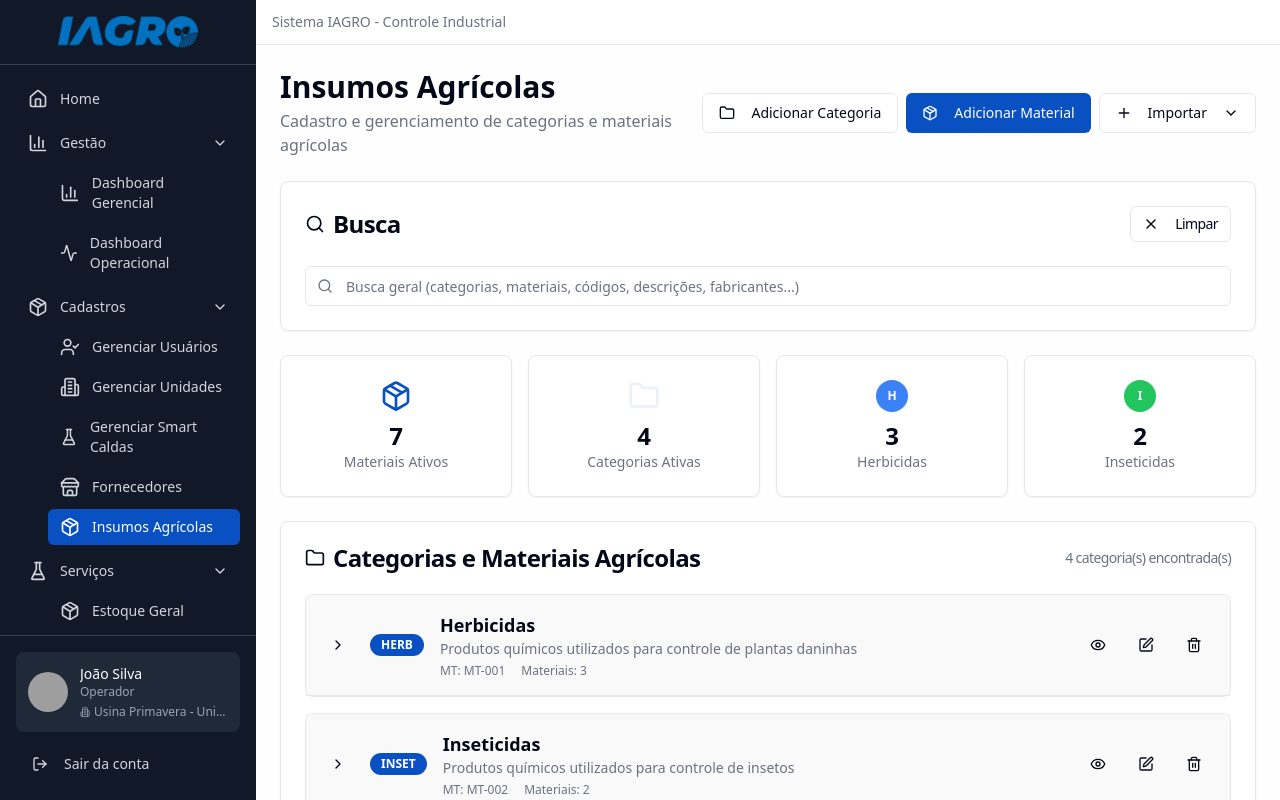
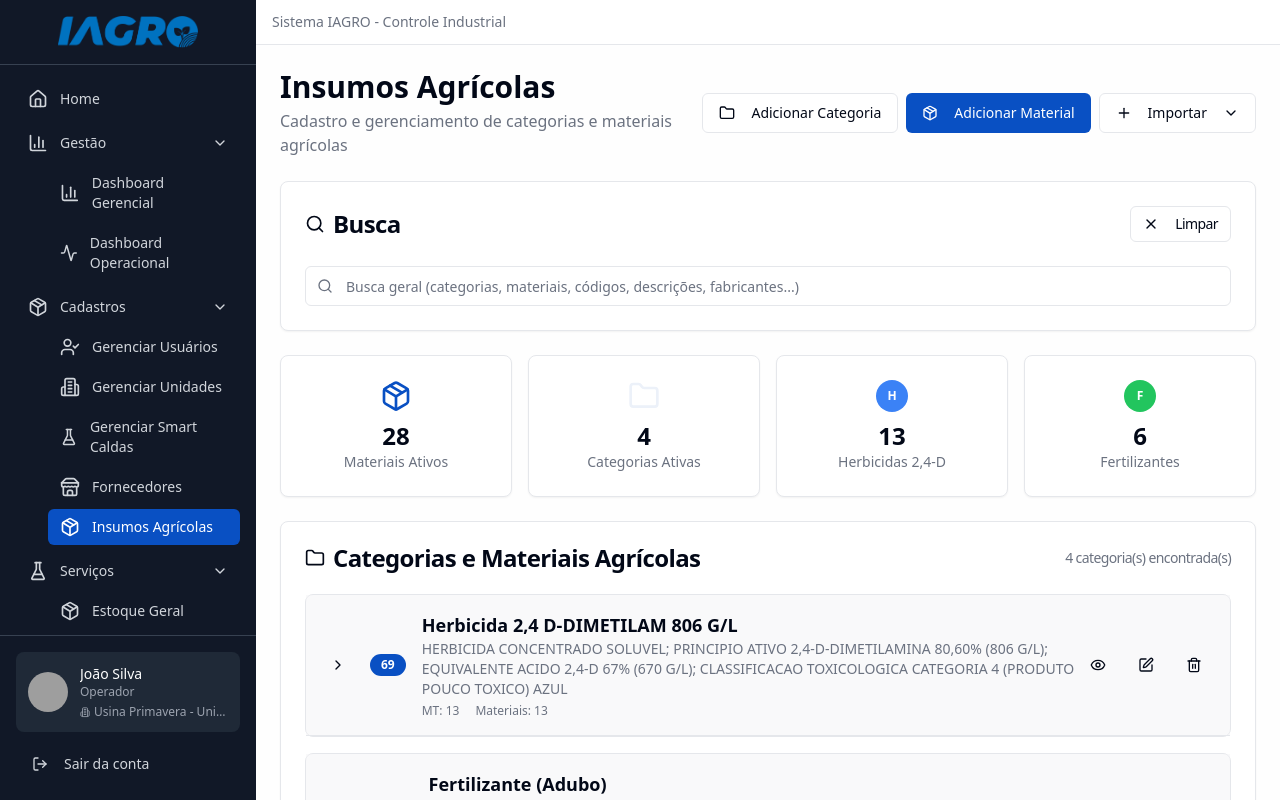
Before and after one commit to kroonus2/iagro-flow, a React (Vite) app: page /insumos-agricolas in a window 1280 px wide. Built offline with nearby package versions, Linux system fonts and the light colour scheme; grey boxes are pictures that could not be loaded.

Commit message:
feat: Update InsumosAgricolas page with new agricultural inputs and categories for enhanced management

```diff
--- a/src/pages/InsumosAgricolas.tsx
+++ b/src/pages/InsumosAgricolas.tsx
@@ -197,118 +197,355 @@ const InsumosAgricolas = () => {
   // Dados simulados de categorias
   const [categorias, setCategorias] = useState<Categoria[]>([
     {
-      id: 1,
-      codigo: "HERB",
-      descricaoResumida: "Herbicidas",
+      id: 69,
+      codigo: "69",
+      descricaoResumida: "Herbicida 2,4 D-DIMETILAM 806 G/L",
       descricaoCompleta:
-        "Produtos químicos utilizados para controle de plantas daninhas",
-      mt: "MT-001",
-      ativo: true,
-    },
-    {
-      id: 2,
-      codigo: "INSET",
-      descricaoResumida: "Inseticidas",
+        "HERBICIDA CONCENTRADO SOLUVEL; PRINCIPIO ATIVO 2,4-D-DIMETILAMINA 80,60% (806 G/L); EQUIVALENTE ACIDO 2,4-D 67% (670 G/L); CLASSIFICACAO TOXICOLOGICA CATEGORIA 4 (PRODUTO POUCO TOXICO) AZUL",
+      mt: "13",
+      ativo: true,
+    },
+    {
+      id: 617,
+      codigo: "617",
+      descricaoResumida: "Fertilizante (Adubo)",
       descricaoCompleta:
-        "Produtos químicos utilizados para controle de insetos",
-      mt: "MT-002",
-      ativo: true,
-    },
-    {
-      id: 3,
-      codigo: "FUNG",
-      descricaoResumida: "Fungicidas",
-      descricaoCompleta: "Produtos químicos utilizados para controle de fungos",
-      mt: "MT-003",
-      ativo: true,
-    },
-    {
-      id: 4,
-      codigo: "FERT",
-      descricaoResumida: "Fertilizantes",
+        "FERTILIZANTE (ADUBO) GRANULADO; CONCENTRACAO NITROGENIO (N) 20%; FOSFORO (P) 05%; POTASSIO (K) ACIMA 20%; PRODUTO SUJEITO INSPECAO; ACOMPANHAR CERTIFICADO QUALIDADE",
+      mt: "6",
+      ativo: true,
+    },
+    {
+      id: 3001,
+      codigo: "3001",
+      descricaoResumida: "Herbicida Tebuthiuron 500 G/L",
       descricaoCompleta:
-        "Produtos utilizados para nutrição e adubação das plantas",
-      mt: "MT-004",
+        "HERBICIDA SUSPENSAO CONCENTRADA (SC); INGREDIENTE ATIVO TEBUTHIURON; CON CENTRACAO 500 G/L; CLASSIFICACAO TOXICOLOGICA CATEGORIA 4 (PRODUTO POUCO TOXICO) AZUL; CLASSIFICACAO AMBIENTAL CLAS",
+      mt: "7",
+      ativo: true,
+    },
+    {
+      id: 5027,
+      codigo: "5027",
+      descricaoResumida: "Formicida Isca Sulfluramida",
+      descricaoCompleta:
+        "FORMICIDA ISCA GRANULADO; PRINCIPIO ATIVO SULFLURAMIDA; CONCENTRACAO (3 G/KG); CLASSE TOXICOLOGICA IV (POUCO TOXICO); PRODUTO SUJEITO INSPECAO; ACOMPANHAR CERTIFICADO QUALIDADE",
+      mt: "2",
       ativo: true,
     },
   ]);
 
   // Dados simulados de materiais agrícolas
   const [materiais, setMateriais] = useState<MaterialAgricola[]>([
-    {
-      id: 1,
-      codigo: "NAPTOL",
-      descricao: "Herbicida sistêmico",
-      codigoFabricante: "AGT-001",
-      nomeFabricante: "AgroTech",
-      nomeComercial: "ACETRPILUNAS - BULK",
-      principioAtivo: "Glifosato",
-      categoriaId: 1,
-      ativo: true,
-    },
-    {
-      id: 2,
-      codigo: "D",
-      descricao: "Herbicida seletivo",
-      codigoFabricante: "CC-002",
-      nomeFabricante: "ChemCorp",
-      nomeComercial: "ABCD",
-      principioAtivo: "2,4-D",
-      categoriaId: 1,
-      ativo: true,
-    },
-    {
-      id: 3,
-      codigo: "STITSTE",
-      descricao: "Inseticida de contato",
-      codigoFabricante: "BA-003",
-      nomeFabricante: "BioAgro",
-      nomeComercial: "COLADA CD",
-      principioAtivo: "Atrazina",
-      categoriaId: 2,
-      ativo: true,
-    },
-    {
-      id: 4,
-      codigo: "2T",
-      descricao: "Herbicida de ação rápida",
-      codigoFabricante: "AS-004",
-      nomeFabricante: "AgroSolutions",
-      nomeComercial: "HERBICIDA CABDI ULTRASLOW ADOBE - FUSITRAT BOOX",
-      principioAtivo: "Paraquat",
-      categoriaId: 1,
-      ativo: true,
-    },
-    {
-      id: 5,
-      codigo: "SEITSA",
-      descricao: "Inseticida sistêmico",
-      codigoFabricante: "PC-005",
-      nomeFabricante: "PestControl",
-      nomeComercial: "INSARA CELAO",
-      principioAtivo: "Imidacloprido",
-      categoriaId: 2,
-      ativo: true,
-    },
-    {
-      id: 6,
-      codigo: "PHSOLS",
-      descricao: "Fungicida preventivo",
-      codigoFabricante: "FP-006",
-      nomeFabricante: "FungiPro",
-      nomeComercial: "PHU BEEF",
-      principioAtivo: "Tiofanato-metílico",
-      categoriaId: 3,
-      ativo: true,
-    },
-    {
-      id: 7,
-      codigo: "FERT-001",
-      descricao: "Fertilizante NPK",
-      codigoFabricante: "AC-007",
-      nomeFabricante: "AgriChem",
-      nomeComercial: "FERTILIZANTE COMPLETO 20-10-10",
-      categoriaId: 4,
+    // Herbicida 2,4 D-DIMETILAM 806 G (Categoria 69)
+    {
+      id: 1005392,
+      codigo: "1005392",
+      descricao: "HERBICIDA NUFARM U 46 BR",
+      codigoFabricante: "100240",
+      nomeFabricante: "NUFARM",
+      nomeComercial: "U 46 BR",
+      principioAtivo: "2,4-D-DIMETILAMINA",
+      categoriaId: 69,
+      ativo: true,
+    },
+    {
+      id: 1027638,
+      codigo: "1027638",
+      descricao: "HERBICIDA UPL DEZ",
+      codigoFabricante: "100339",
+      nomeFabricante: "UPL",
+      nomeComercial: "DEZ",
+      principioAtivo: "2,4-D-DIMETILAMINA",
+      categoriaId: 69,
+      ativo: true,
+    },
+    {
+      id: 1002695,
+      codigo: "1002695",
+      descricao: "HERBICIDA MILENIA AMINOL 806",
+      codigoFabricante: "100477",
+      nomeFabricante: "MILENIA",
+      nomeComercial: "AMINOL 806",
+      principioAtivo: "2,4-D-DIMETILAMINA",
+      categoriaId: 69,
+      ativo: true,
+    },
+    {
+      id: 1027637,
+      codigo: "1027637",
+      descricao: "HERBICIDA ADAMA AMINOL 806 BR",
+      codigoFabricante: "100493",
+      nomeFabricante: "ADAMA BRASIL",
+      nomeComercial: "AMINOL 806 BR",
+      principioAtivo: "2,4-D-DIMETILAMINA",
+      categoriaId: 69,
+      ativo: true,
+    },
+    {
+      id: 1027636,
+      codigo: "1027636",
+      descricao: "HERBICIDA IHARA MIRANT",
+      codigoFabricante: "100605",
+      nomeFabricante: "IHARABRAS",
+      nomeComercial: "MIRANT",
+      principioAtivo: "2,4-D-DIMETILAMINA",
+      categoriaId: 69,
+      ativo: true,
+    },
+    {
+      id: 1027945,
+      codigo: "1027945",
+      descricao: "HERBICIDA DOW AGRO DMA 806 BR",
+      codigoFabricante: "100857",
+      nomeFabricante: "DOW AGROSCIENCES",
+      nomeComercial: "DMA 806 BR",
+      principioAtivo: "2,4-D-DIMETILAMINA",
+      categoriaId: 69,
+      ativo: true,
+    },
+    {
+      id: 1131649,
+      codigo: "1131649",
+      descricao: "HERBICIDA 2,4-D ALTA",
+      codigoFabricante: "101725",
+      nomeFabricante: "ALTA",
+      nomeComercial: "2,4-D",
+      principioAtivo: "2,4-D-DIMETILAMINA",
+      categoriaId: 69,
+      ativo: true,
+    },
+    {
+      id: 1117134,
+      codigo: "1117134",
+      descricao: "HERBICIDA ALAMOS 2,4-D 806 SL ALAMOS",
+      codigoFabricante: "101726",
+      nomeFabricante: "ALAMOS",
+      nomeComercial: "2.4-D 806 SL ALAMOS",
+      principioAtivo: "2,4-D-DIMETILAMINA",
+      categoriaId: 69,
+      ativo: true,
+    },
+    {
+      id: 1122614,
+      codigo: "1122614",
+      descricao: "HERBICIDA 2,4-DTECNOMYL",
+      codigoFabricante: "103551",
+      nomeFabricante: "TECNOMYL",
+      nomeComercial: "2,4-DTECNOMYL",
+      principioAtivo: "2,4-D-DIMETILAMINA",
+      categoriaId: 69,
+      ativo: true,
+    },
+    {
+      id: 1067369,
+      codigo: "1067369",
+      descricao: "HERBICIDA ALBAUGH 2,4-D AMIANA",
+      codigoFabricante: "103614",
+      nomeFabricante: "ALBAUGH",
+      nomeComercial: "2.4.D AMIANA",
+      principioAtivo: "2,4-D-DIMETILAMINA",
+      categoriaId: 69,
+      ativo: true,
+    },
+    {
+      id: 1067368,
+      codigo: "1067368",
+      descricao: "HERBICIDA ALBAUGH EXEMPLO",
+      codigoFabricante: "103614",
+      nomeFabricante: "ALBAUGH",
+      nomeComercial: "EXEMPLO",
+      principioAtivo: "2,4-D-DIMETILAMINA",
+      categoriaId: 69,
+      ativo: true,
+    },
+    {
+      id: 1090157,
+      codigo: "1090157",
+      descricao: "HERBICIDA BRA BRATT",
+      codigoFabricante: "104766",
+      nomeFabricante: "BRA AGROQUIMICA",
+      nomeComercial: "BRATT",
+      principioAtivo: "2,4-D-DIMETILAMINA",
+      categoriaId: 69,
+      ativo: true,
+    },
+    {
+      id: 1137291,
+      codigo: "1137291",
+      descricao: "HERBICIDA DECORUM",
+      codigoFabricante: "106514",
+      nomeFabricante: "DECORUM",
+      nomeComercial: "DECORUM",
+      principioAtivo: "2,4-D-DIMETILAMINA",
+      categoriaId: 69,
+      ativo: true,
+    },
+    // Fertilizante (Adubo) (Categoria 617)
+    {
+      id: 1046912,
+      codigo: "1046912",
+      descricao: "FERTILIZANTE (ADUBO) HERINGER 20.05.20",
+      codigoFabricante: "100703",
+      nomeFabricante: "HERINGER",
+      nomeComercial: "20.05.20",
+      principioAtivo: "NPK 20-05-20",
+      categoriaId: 617,
+      ativo: true,
+    },
+    {
+      id: 1046908,
+      codigo: "1046908",
+      descricao: "FERTILIZANTE (ADUBO) SERRANA 20.05.20",
+      codigoFabricante: "102153",
+      nomeFabricante: "SERRANA FERTILIZANTES",
+      nomeComercial: "20.05.20",
+      principioAtivo: "NPK 20-05-20",
+      categoriaId: 617,
+      ativo: true,
+    },
+    {
+      id: 1046907,
+      codigo: "1046907",
+      descricao: "FERTILIZANTE (ADUBO) OURO VERDE 20.05.20",
+      codigoFabricante: "102154",
+      nomeFabricante: "OURO VERDE FERTILIZANTES",
+      nomeComercial: "20.05.20",
+      principioAtivo: "NPK 20-05-20",
+      categoriaId: 617,
+      ativo: true,
+    },
+    {
+      id: 1046909,
+      codigo: "1046909",
+      descricao: "FERTILIZANTE (ADUBO) IAP 20.05.20",
+      codigoFabricante: "102155",
+      nomeFabricante: "IAP - FERTILIZANTES",
+      nomeComercial: "20.05.20",
+      principioAtivo: "NPK 20-05-20",
+      categoriaId: 617,
+      ativo: true,
+    },
+    {
+      id: 1046913,
+      codigo: "1046913",
+      descricao: "FERTILIZANTE (ADUBO) FERTIBRAS 20.05.20",
+      codigoFabricante: "102156",
+      nomeFabricante: "FERTIBRAS",
+      nomeComercial: "20.05.20",
+      principioAtivo: "NPK 20-05-20",
+      categoriaId: 617,
+      ativo: true,
+    },
+    {
+      id: 1046906,
+      codigo: "1046906",
+      descricao: "FERTILIZANTE (ADUBO) MANAH 20.05.20",
+      codigoFabricante: "102157",
+      nomeFabricante: "MANAH",
+      nomeComercial: "20.05.20",
+      principioAtivo: "NPK 20-05-20",
+      categoriaId: 617,
+      ativo: true,
+    },
+    // Herbicida Tebuthiuron 500 G/L (Categoria 3001)
+    {
+      id: 1001280,
+      codigo: "1001280",
+      descricao: "HERBICIDA SANACHEM SANACHEM 500 SC",
+      codigoFabricante: "100307",
+      nomeFabricante: "SANACHEM",
+      nomeComercial: "SANACHEM 500 SC",
+      principioAtivo: "Tebuthiuron",
+      categoriaId: 3001,
+      ativo: true,
+    },
+    {
+      id: 1006356,
+      codigo: "1006356",
+      descricao: "HERBICIDA OURO FINO FORTALEZA BR",
+      codigoFabricante: "100421",
+      nomeFabricante: "OURO FINO QUIMICA",
+      nomeComercial: "FORTALEZA BR",
+      principioAtivo: "Tebuthiuron",
+      categoriaId: 3001,
+      ativo: true,
+    },
+    {
+      id: 1027946,
+      codigo: "1027946",
+      descricao: "HERBICIDA MILENIA BUTIRON",
+      codigoFabricante: "100477",
+      nomeFabricante: "MILENIA",
+      nomeComercial: "BUTIRON",
+      principioAtivo: "Tebuthiuron",
+      categoriaId: 3001,
+      ativo: true,
+    },
+    {
+      id: 1004995,
+      codigo: "1004995",
+      descricao: "HERBICIDA ADAMA BUTIRON",
+      codigoFabricante: "100493",
+      nomeFabricante: "ADAMA BRASIL",
+      nomeComercial: "BUTIRON",
+      principioAtivo: "Tebuthiuron",
+      categoriaId: 3001,
+      ativo: true,
+    },
+    {
+      id: 1027947,
+      codigo: "1027947",
+      descricao: "HERBICIDA DOW COMBINE 500 SC",
+      codigoFabricante: "100857",
+      nomeFabricante: "DOW AGROSCIENCES",
+      nomeComercial: "COMBINE 500 SC",
+      principioAtivo: "Tebuthiuron",
+      categoriaId: 3001,
+      ativo: true,
+    },
+    {
+      id: 1146846,
+      codigo: "1146846",
+      descricao: "HERBICIDA DOW SPIKE",
+      codigoFabricante: "100857",
+      nomeFabricante: "DOW AGROSCIENCES",
+      nomeComercial: "SPIKE",
+      principioAtivo: "Tebuthiuron",
+      categoriaId: 3001,
+      ativo: true,
+    },
+    {
+      id: 1027639,
+      codigo: "1027639",
+      descricao: "HERBICIDA ALTA AMERIS",
+      codigoFabricante: "101725",
+      nomeFabricante: "ALTA",
+      nomeComercial: "AMERIS",
+      principioAtivo: "Tebuthiuron",
+      categoriaId: 3001,
+      ativo: true,
+    },
+    // Formicida Isca Sulfluramida (Categoria 5027)
+    {
+      id: 1090158,
+      codigo: "1090158",
+      descricao: "FORMICIDA BIO SOJA TAMANDUA BANDEIRA S",
+      codigoFabricante: "100565",
+      nomeFabricante: "BIO SOJA",
+      nomeComercial: "TAMANDUA BANDEIRA S",
+      principioAtivo: "Sulfluramida",
+      categoriaId: 5027,
+      ativo: true,
+    },
+    {
+      id: 1013096,
+      codigo: "1013096",
+      descricao: "FORMICIDA ATTA-KILL MIREX-S 3 G/KG-500G",
+      codigoFabricante: "101026",
+      nomeFabricante: "ATTA-KILL",
+      nomeComercial: "MIREX-S",
+      principioAtivo: "Sulfluramida",
+      categoriaId: 5027,
       ativo: true,
     },
   ]);
@@ -849,21 +1086,21 @@ const InsumosAgricolas = () => {
               <span className="text-xs font-bold text-white">H</span>
             </div>
             <p className="text-2xl font-bold">
-              {materiais.filter((m) => m.categoriaId === 1 && m.ativo).length}
+              {materiais.filter((m) => m.categoriaId === 69 && m.ativo).length}
             </p>
-            <p className="text-sm text-muted-foreground">Herbicidas</p>
+            <p className="text-sm text-muted-foreground">Herbicidas 2,4-D</p>
           </CardContent>
         </Card>
 
         <Card>
           <CardContent className="p-6 text-center">
             <div className="h-8 w-8 bg-green-500 rounded-full mx-auto mb-2 flex items-center justify-center">
-              <span className="text-xs font-bold text-white">I</span>
+              <span className="text-xs font-bold text-white">F</span>
             </div>
             <p className="text-2xl font-bold">
-              {materiais.filter((m) => m.categoriaId === 2 && m.ativo).length}
+              {materiais.filter((m) => m.categoriaId === 617 && m.ativo).length}
             </p>
-            <p className="text-sm text-muted-foreground">Inseticidas</p>
+            <p className="text-sm text-muted-foreground">Fertilizantes</p>
           </CardContent>
         </Card>
       </div>
```
